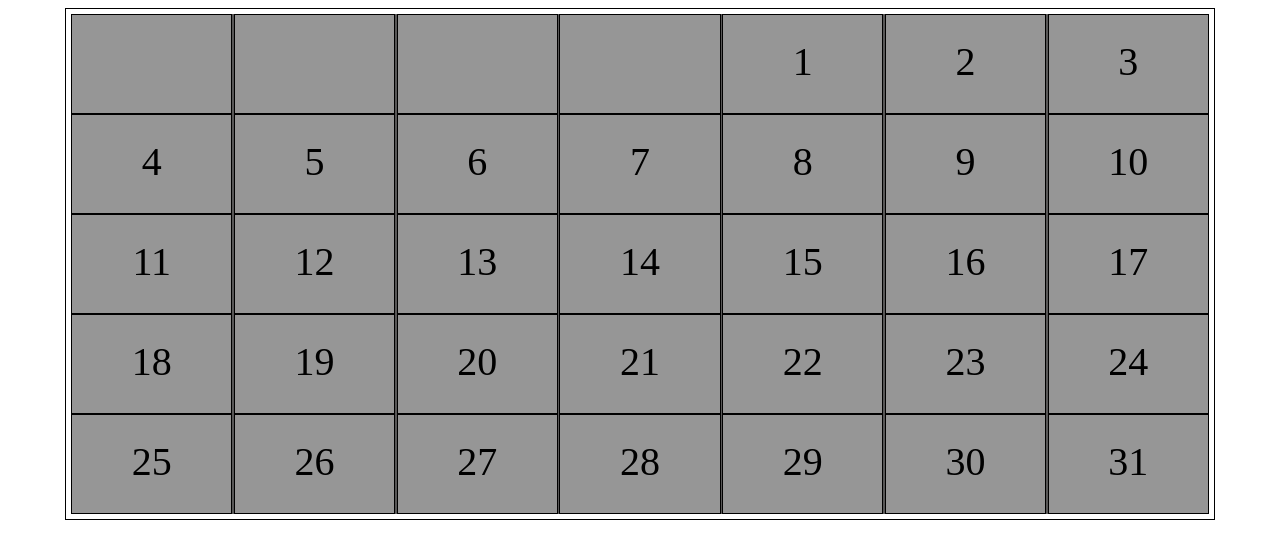
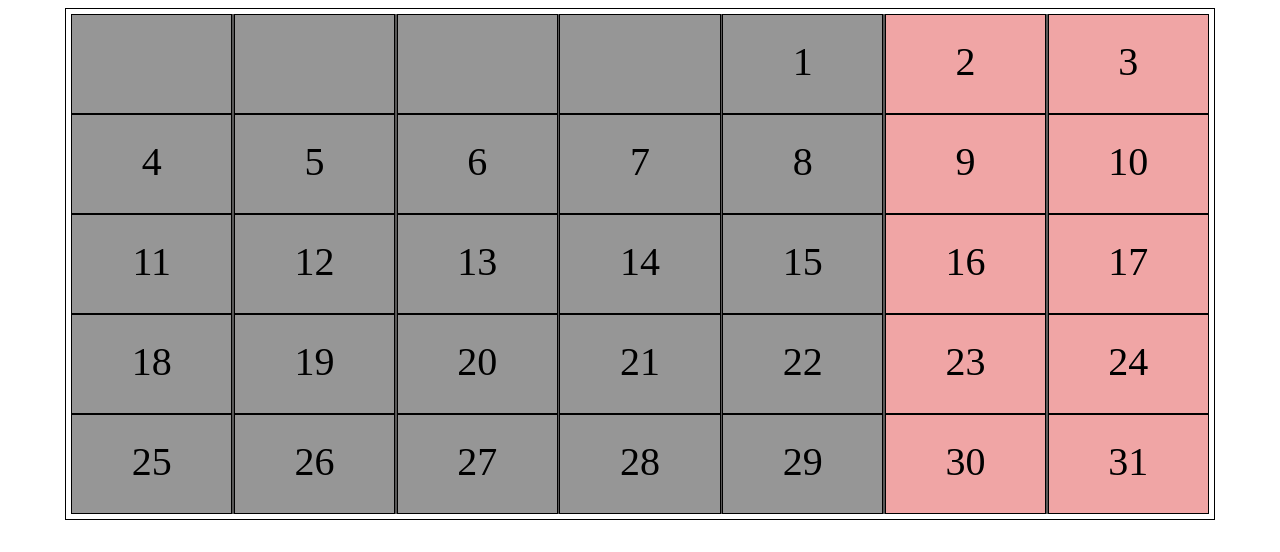
Before and after one commit to v1ptyoz/calendar, a plain HTML site: page index.html in a window 1280 px wide. Drawn offline with Linux system fonts and the light colour scheme.

Commit message:
styles for saturday and sunday

```diff
--- a/script.js
+++ b/script.js
@@ -122,7 +122,7 @@ function renderDays(month, year) {
 
   do {
     cols[++startCell].textContent = ++day;
-  } while (day <= daysInMonth);
+  } while (day < daysInMonth);
 
 }
 
--- a/style.css
+++ b/style.css
@@ -24,3 +24,9 @@
   padding-top: 2%;
   font-size: 40px;
 }
+
+.col-16, .col-17, .col-26, .col-27,
+.col-36, .col-37, .col-46, .col-47,
+.col-56, .col-57 {
+  background-color: rgb(240, 165, 165);
+}
```
